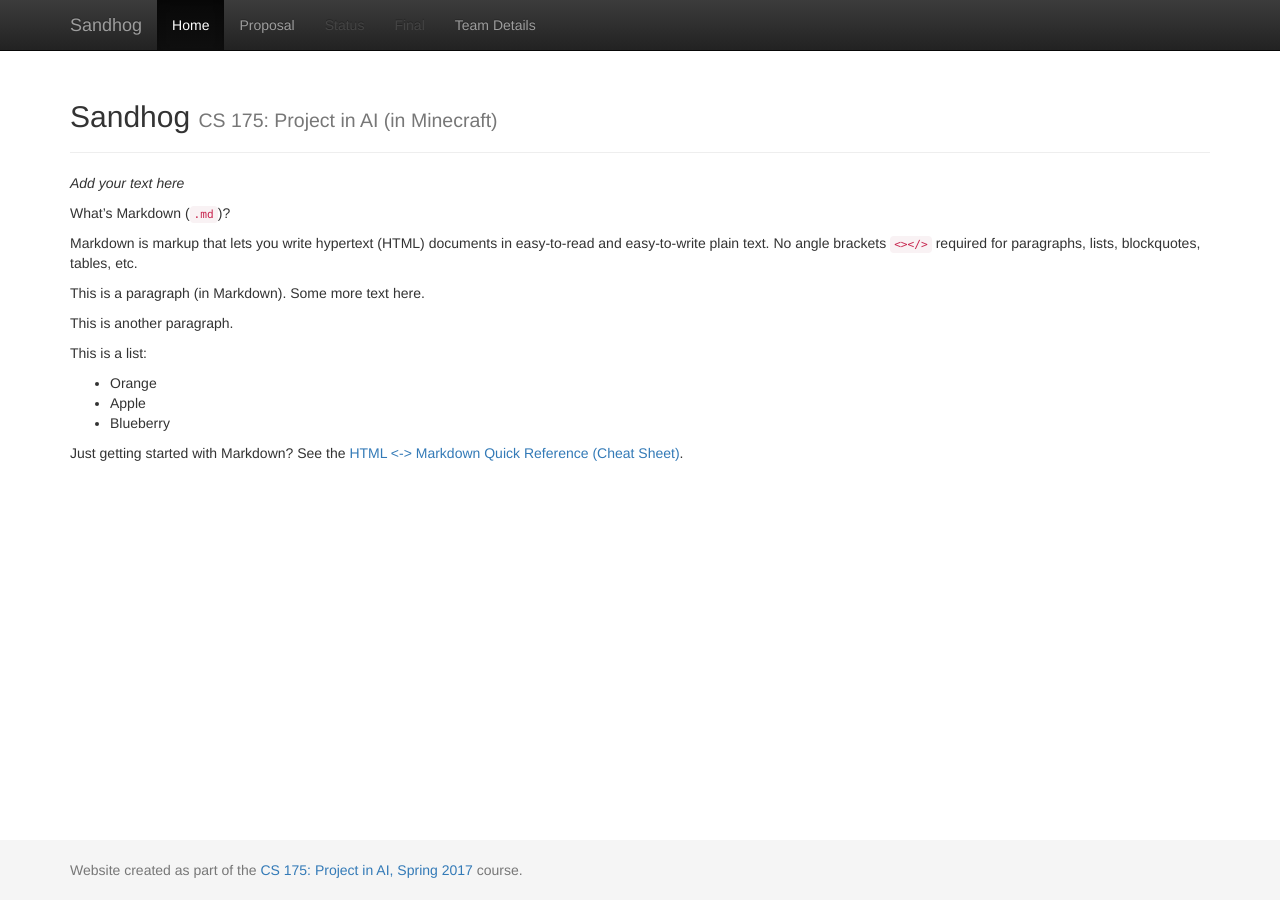
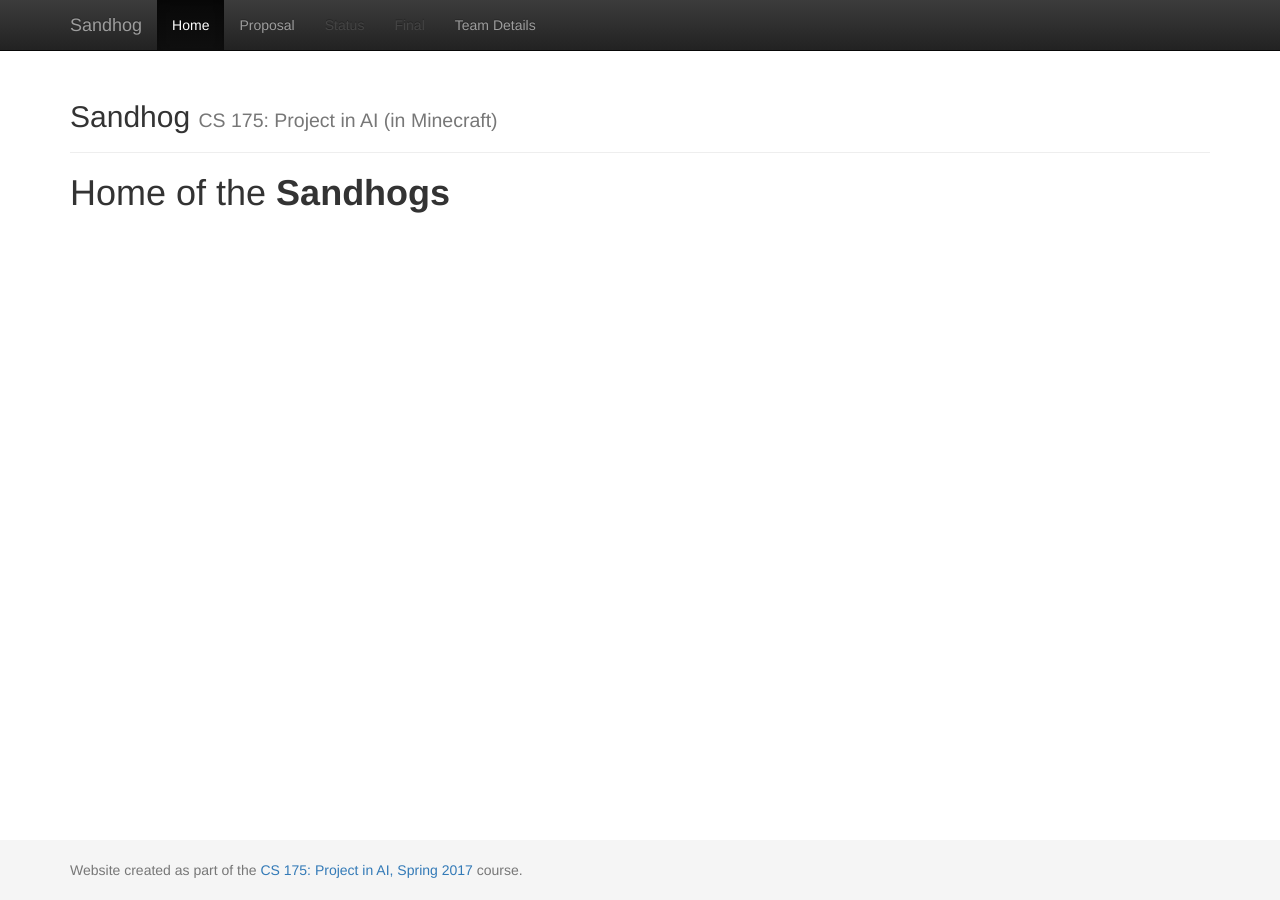
Before and after one commit to hfloresr/Sandhog, a Jekyll site: the page built from docs/index.md, in a window 1280 px wide. Built offline with Jekyll 4.4.1, drawn with Linux system fonts in a browser that asks for light colours.

Commit message:
Personalized index page

```diff
--- a/docs/index.md
+++ b/docs/index.md
@@ -3,32 +3,4 @@
 title:  Home
 ---
 
-_Add your text here_
-
-
-What's Markdown (`.md`)?
-
-Markdown is markup that lets you write hypertext (HTML) documents
-in easy-to-read and easy-to-write plain text.
-No angle brackets `<></>` required for
-paragraphs, lists, blockquotes, tables, etc.
-
-
-This is a paragraph (in Markdown). Some more
-text here.
-
-This is another paragraph.
-
-This is a list:
-
-- Orange
-- Apple
-- Blueberry
-
-
-
-Just getting started with Markdown?
-See the [HTML <-> Markdown Quick Reference (Cheat Sheet)][quickref].
-
-
-[quickref]: https://github.com/mundimark/quickrefs/blob/master/HTML.md
+# Home of the __Sandhogs__
```
